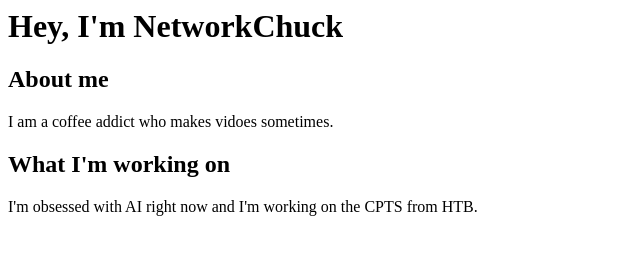
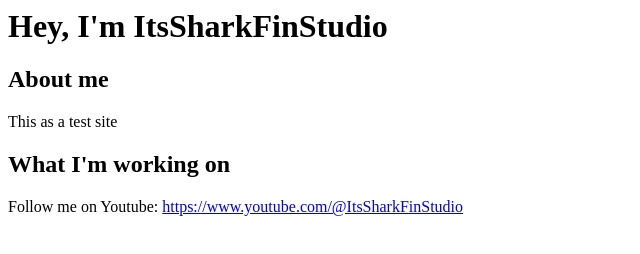
Before and after one commit to ItsSharkFinStudio/ItsSharkFinStudio, a plain HTML site: page index.html in a window 1280 px wide. Shown: the whole page, without its empty margins (0-640 px from the left). Drawn offline with Linux system fonts and the light colour scheme.

Commit message:
index.html

```diff
--- a/index.html
+++ b/index.html
@@ -1,16 +1,16 @@
 
 <html>
     <h1>
-        Hey, I'm NetworkChuck
+        Hey, I'm ItsSharkFinStudio
     </h1>
     <body>
         <h2>About me</h2>
         <p>
-            I am a coffee addict who makes vidoes sometimes.
+            This as a test site
         </p>
         <h2>What I'm working on</h2>
         <p>
-            I'm obsessed with AI right now and I'm working on the CPTS from HTB.
+            Follow me on Youtube: <a href="url">https://www.youtube.com/@ItsSharkFinStudio</a>
         </p>
     </body>
 </html>
```
